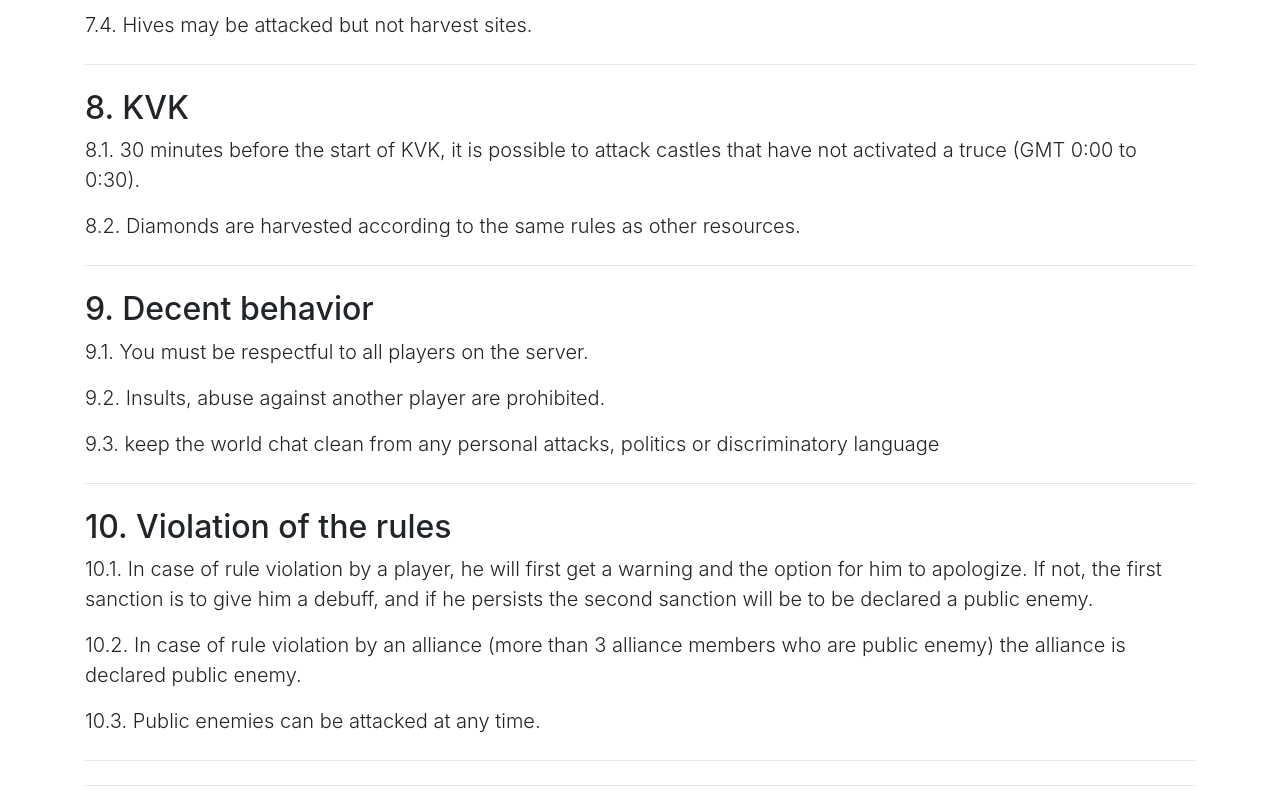
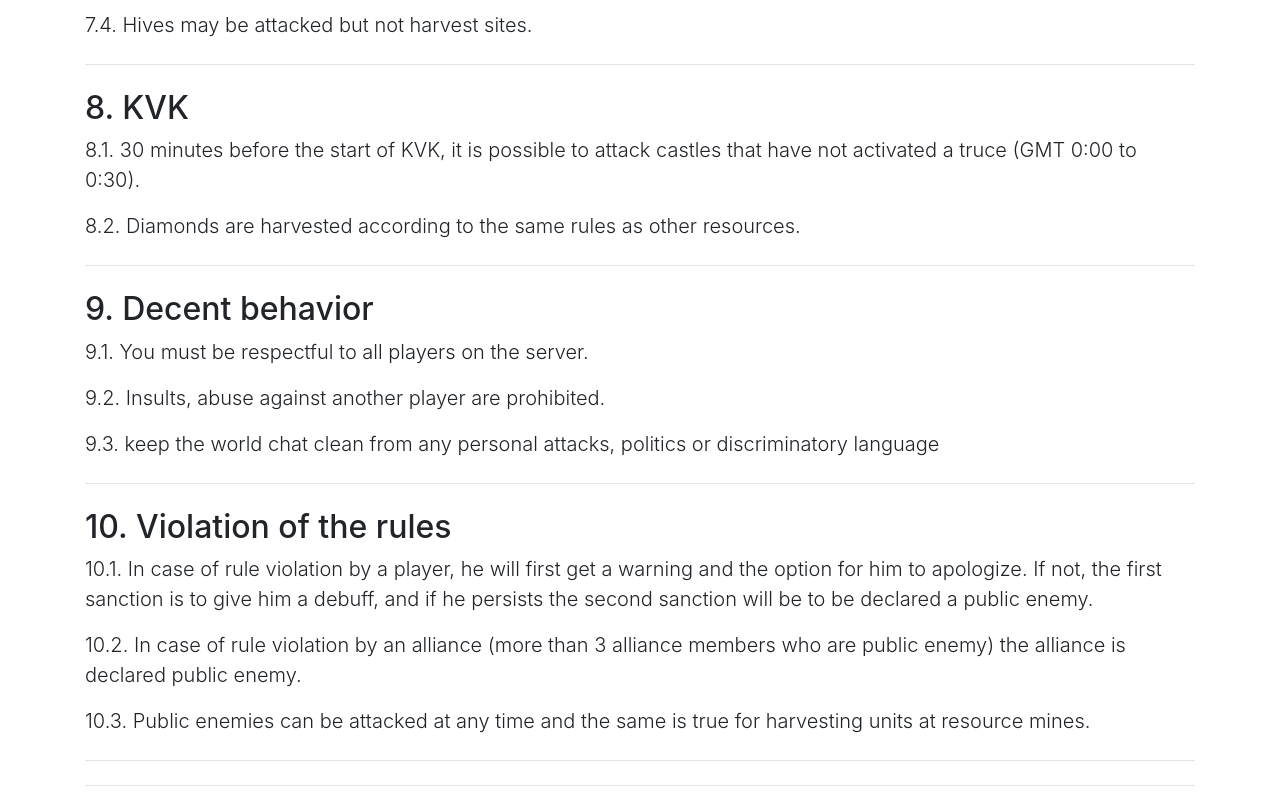
Before and after one commit to kingdom134/rules, a plain HTML site: page index.html in a window 1280 px wide. Shown: the part 2232-3032 px from the top of the page. Drawn offline with nearby package versions, Linux system fonts and the light colour scheme.

Commit message:
Update index.html

```diff
--- a/index.html
+++ b/index.html
@@ -144,7 +144,7 @@
 <h2>10. Violation of the rules</h2>
 <p class="lead">10.1. In case of rule violation by a player, he will first get a warning and the option for him to apologize. If not, the first sanction is to give him a debuff, and if he persists the second sanction will be to be declared a public enemy.</p>
 <p class="lead">10.2. In case of rule violation by an alliance (more than 3 alliance members who are public enemy) the alliance is declared public enemy.</p>
-<p class="lead">10.3. Public enemies can be attacked at any time.</p>
+<p class="lead">10.3. Public enemies can be attacked at any time and the same is true for harvesting units at resource mines.</p>
 <hr class="my-4">
 
       <hr class="my-4">
```
